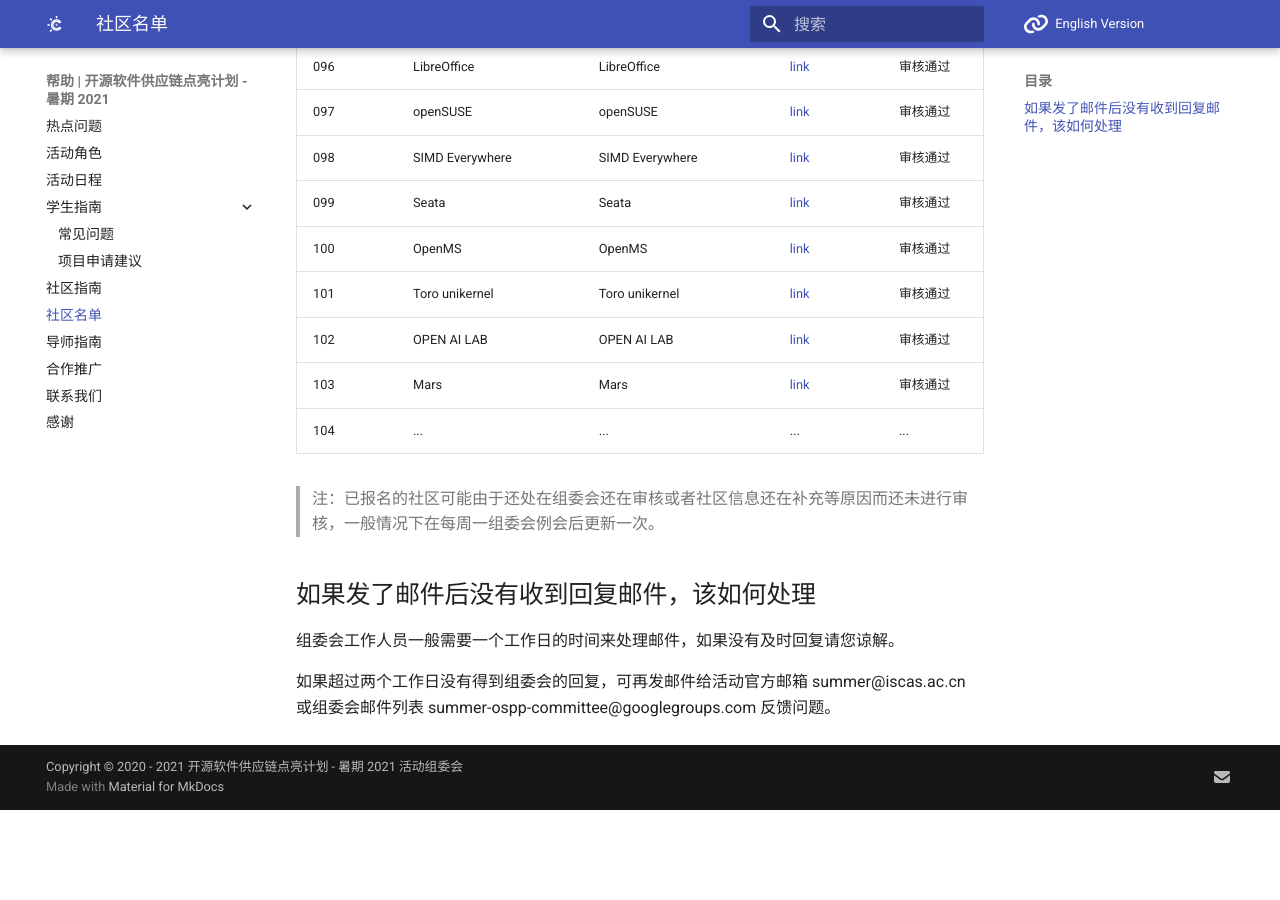
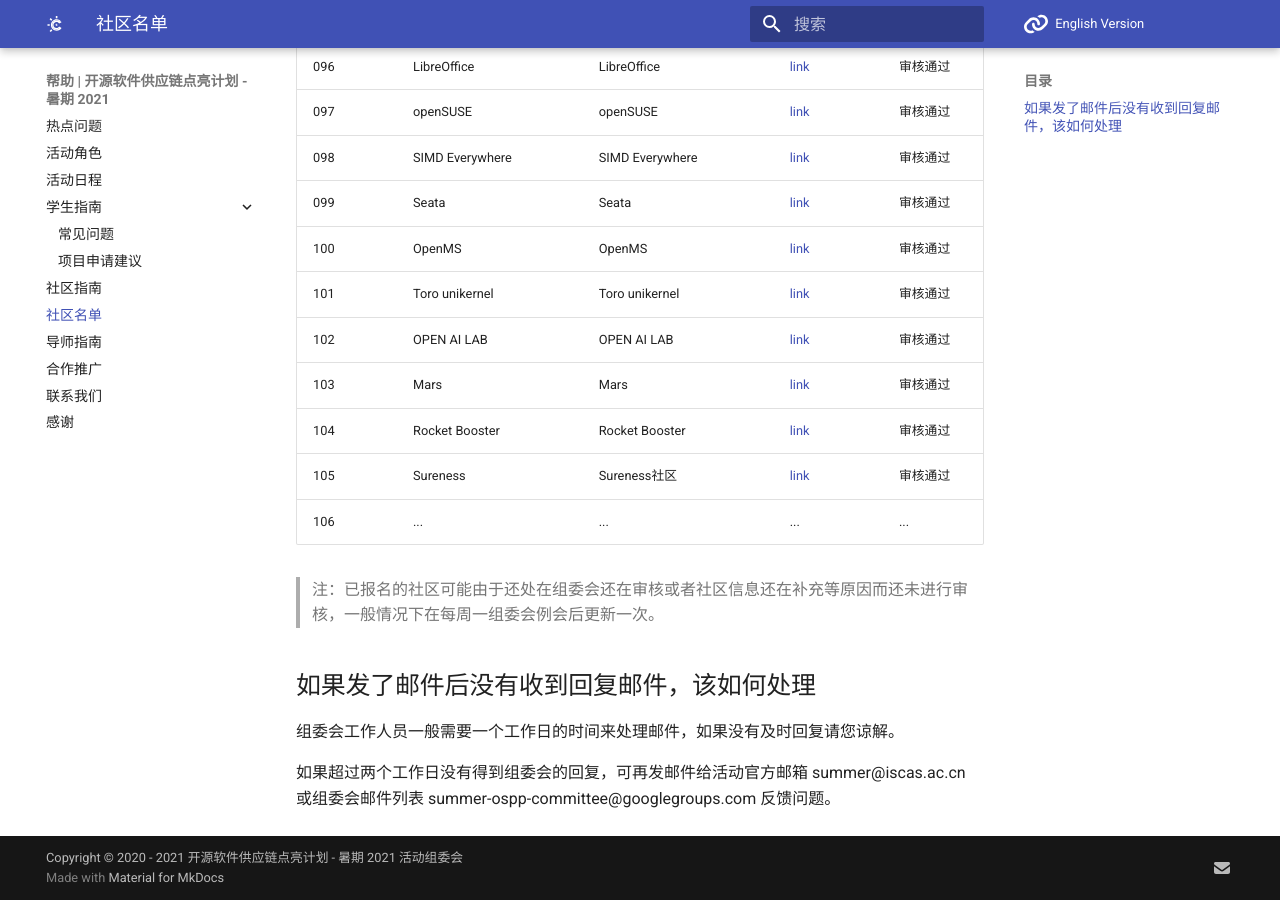
Before and after one commit to summer-ospp/help, an MkDocs documentation site: the page built from docs/communities-list.md, in a window 1280 px wide and 900 px high, scrolled down 5065 px. Built offline with MkDocs 1.6.1 and Material for MkDocs 9.7.7, drawn with Linux system fonts in a browser that asks for light colours; comment, search, counter and statistics services are not loaded; before the commit the page ends 5875 px from its top, so only the background shows below that.

Commit message:
Update communities-list.md

```diff
--- a/docs/communities-list.md
+++ b/docs/communities-list.md
@@ -109,7 +109,9 @@
 | 101  | Toro unikernel          | Toro unikernel                  | [link]( https://www.torokernel.io)                                | 审核通过    |
 | 102  | OPEN AI LAB             | OPEN AI LAB                     | [link]( https://www.openailab.com)                                | 审核通过    |
 | 103  | Mars                    | Mars                            | [link]( https://docs.pymars.org/en/latest/)                       | 审核通过    |
-| 104  | ...                     | ...                             | ...              | ...    |
+| 104  | Rocket Booster          | Rocket Booster                  | [link]( https://booster.js.org)                                   | 审核通过    |
+| 105  | Sureness                | Sureness社区                    | [link]( https://su.usthe.com/)                                     | 审核通过    |
+| 106  | ...                     | ...                             | ...              | ...    |
 
 
 > 注：已报名的社区可能由于还处在组委会还在审核或者社区信息还在补充等原因而还未进行审核，一般情况下在每周一组委会例会后更新一次。
```
